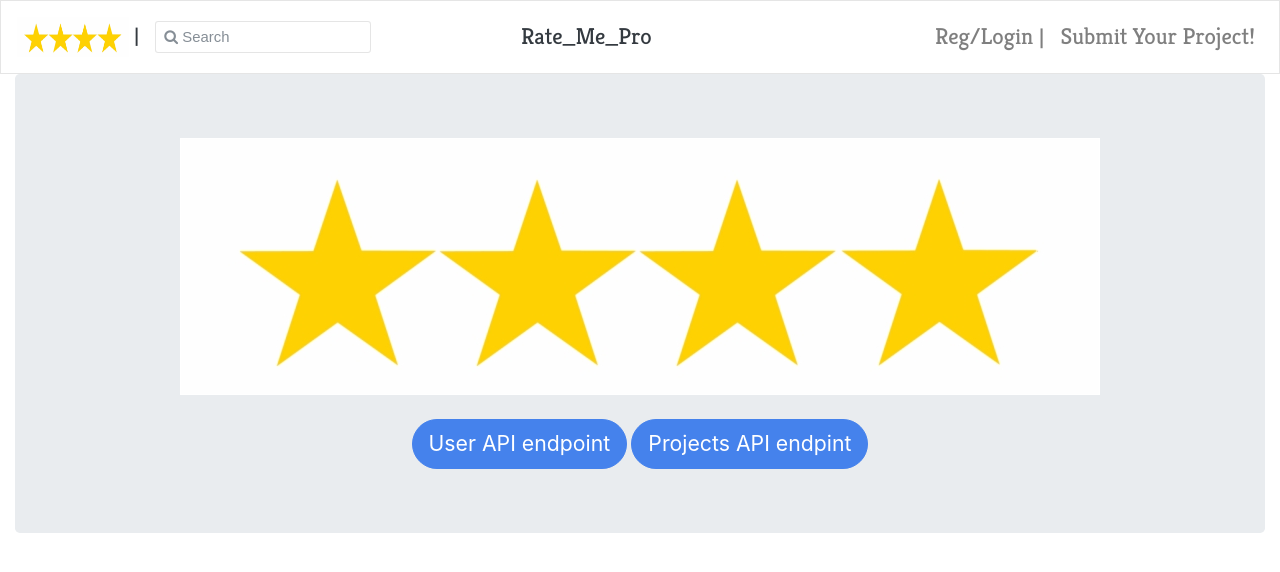
After one commit to rknyra/rate-me-pro, a Django app: page /get-apis/ in a window 1280 px wide. The commit adds this page. Shown: the top 572 px of the page. Run offline with Django 3.2, Linux system fonts and the light colour scheme; some libraries are stand-ins or nearby versions; some web fonts are replaced.

Commit message:
add links to where users can navigate to get the Profile and Project API endpoints

```diff
--- a/rates/templates/navbar.html
+++ b/rates/templates/navbar.html
@@ -32,6 +32,12 @@
       <li class="nav-item">
         <a class="nav-link" href="/my-profile">  {{request.user.username}} <i class="fa fa-user-circle-o" style="font-size:24px"></i> </a>
       </li>
+
+      <li class="nav-item">
+        <a class="nav-link" href="/get-apis"> Get APIs </a>
+      </li>
+
+
       <li class="nav-item">
         <a class="nav-link" href="/submit-project">Submit Your Project!</a>
       </li>
--- /dev/null
+++ b/rates/templates/rmp_pages/get_apis.html
@@ -0,0 +1,28 @@
+{% extends 'rmp_pages/base.html' %}
+{% load bootstrap4 %}
+{% load static %}
+
+
+{% block content %}
+
+<div class="container-fluid">
+<div class='jumbotron text-center'>
+
+<div>
+<img src="/static/images/sampleicon.png" alt="star rating logo"> </div>
+
+<div class='api-buttons'>
+
+    <a class="btn btn-lg btn-primary" href="/users"> User API endpoint </a>
+    <a class="btn btn-lg btn-primary" href="/users"> Projects API endpint </a>
+
+</div>
+
+
+</div>
+</div>
+
+{% endblock %}
+
+
+ <!-- token  51cb4896a04f05c025da11d7ba9597aed1273de5-->
--- a/rates/urls.py
+++ b/rates/urls.py
@@ -10,4 +10,6 @@ urlpatterns = [
     path('update-profile/',views.updateProfile,name='update_profile'),
     path('search-projects/',views.searchProjects,name='search_projects'),
     path('rate-projects/<int:project_id>',views.rateProjects,name='rate_projects'),
+    path('get-apis/',views.getApis,name='get_apis'),
+
 ]
--- a/rates/views.py
+++ b/rates/views.py
@@ -55,6 +55,13 @@ def myProfile(request):
 
 
     return render(request, 'rmp_pages/profile.html', locals())
+
+
+#getApisPage
+def getApis(request):
+
+
+    return render(request, 'rmp_pages/get_apis.html', locals())
 
 
 
--- a/static/css/custom.css
+++ b/static/css/custom.css
@@ -172,6 +172,10 @@
 
 }
 
+.api-buttons {
+    margin-top: 3vh;
+}
+
 
 @media only screen
   and (min-device-width: 320px)
```
